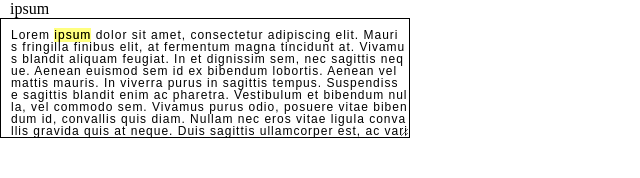
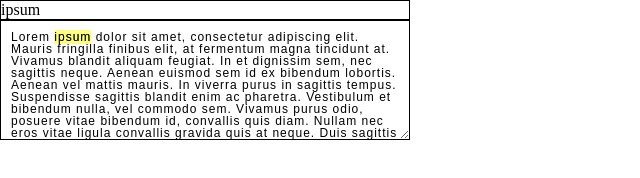
Before and after one commit to arkadii-teteniuk/jetbrains-textarea, a website built with Vite: page index.html in a window 1280 px wide. Shown: the whole page, without its empty margins (0-640 px from the left). Built offline with nearby package versions, Linux system fonts and the light colour scheme.

```diff
--- a/src/index.ts
+++ b/src/index.ts
@@ -16,7 +16,7 @@
 
   initSearch(editor, search);
 
-  (editor as HTMLTextAreaElement).value = initialText.repeat(99);
+  (editor as HTMLTextAreaElement).value = initialText.repeat(25);
   (search as HTMLInputElement).value = initialSearch;
 
   // programmatically call search input value change
--- a/src/styles/styles.css
+++ b/src/styles/styles.css
@@ -1,11 +1,10 @@
 .search {
     display: flex;
     flex-direction: row;
-    gap: 10px;
 
-    width: 400px;
+    width: 410px;
 
-    margin: 0 10px;
+    border: 1px solid black;
 }
 
 input {
@@ -17,7 +16,7 @@
     display: block;
     box-sizing: border-box;
 
-    width: 400px;
+    width: 410px;
     height: 80px;
 
     padding: 5px;
@@ -58,9 +57,8 @@
     padding-right: 0;
     border: 1px solid black;
 
-    /*word-break: break-all;*/
     white-space: break-spaces;
-    word-break: break-all;
+    word-break: break-word;
 }
 
 .backdrop {
@@ -75,14 +73,15 @@
     pointer-events: none;
     padding-right: 15px;
 
-    word-break: break-all;
     white-space: break-spaces;
-
     /*color: #770000;*/
 }
 
 .backdrop mark {
+    visibility: visible;
+
     background-color: rgba(255, 255, 0, 0.5);
-    visibility: visible;
     color: #000;
+
+    word-break: inherit;
 }
```
